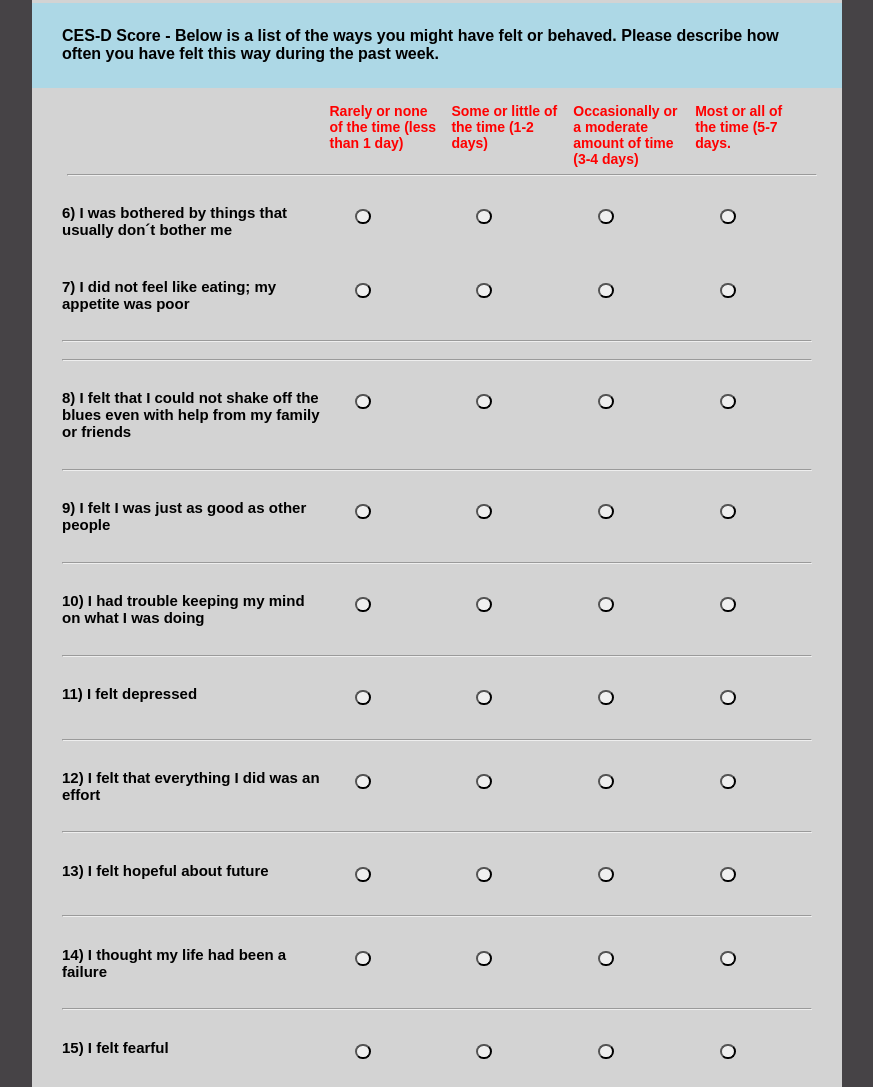
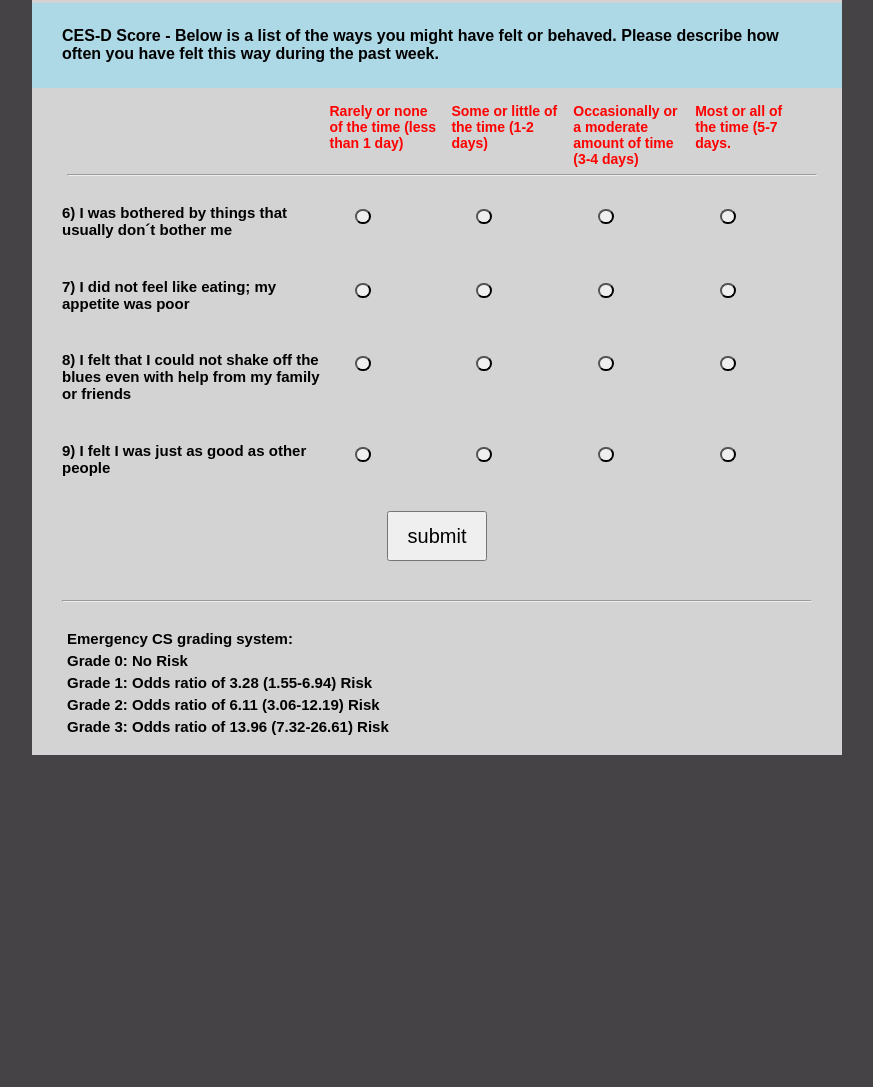
Before and after one commit to Bubble808/ECS-Prediction, a plain HTML site: page index.html in a window 1280 px wide. Shown: the part 1135-2222 px from the top of the page, without its empty margins (203-1076 px from the left). After the commit the page ends 1898 px from the top, so only its background shows below. Drawn offline with Linux system fonts and the light colour scheme.

Commit message:
Created a class for a, b, c, d choices

```diff
--- a/index.html
+++ b/index.html
@@ -40,6 +40,7 @@
   <p>If you would like more information about the study, please email (mandhane@ualberta.ca) or give us a call at 825-993-2453. </p>
   <p>Thank you.</p>
   <hr>
+
 
   <h4>1) Maternal age?
     <div class="dropdown">
@@ -87,17 +88,7 @@
 
 </div>
 
-<div class="gray-background-two grid-container">
-  <h4>8) I felt that I could not shake off the blues even with help from my family or friends</h4>
-  <button id="btn8A" class="btngrid"></button>
-  <button id="btn8B" class="btngrid"></button>
-  <button id="btn8C" class="btngrid"></button>
-  <button id="btn8D" class="btngrid"></button>
-</div>
-
-<div class="hrstyles"><hr></div>
-
-<div class="gray-background-two grid-container">
+<!-- <div class="gray-background-two grid-container">
   <h4>9) I felt I was just as good as other people</h4>
   <button id="btn9A" class="btngrid"></button>
   <button id="btn9B" class="btngrid"></button>
@@ -266,7 +257,7 @@
 </div>
 </div>
 
-<div class="hrstyles"><hr></div>
+<div class="hrstyles"><hr></div> -->
 
 <div class="gray-background-one submit-btn-styles">
 <button id="submit-btn">submit</button>
--- a/script.js
+++ b/script.js
@@ -1,10 +1,46 @@
-// Constructor function for Question objects
-// let six = document.createElement("div");
-// document.getElementById("six").classList.add("gray-background-two grid-container");
-// let node = document.createTextNode("6) I was bothered by things that usually don't bother me");
+class createabcd {
+  constructor(letter, numQ, abcd) {
+        //framwwork/html stuff
+        this.div = document.createElement("div");
+        this.btn = document.createElement("button");
+        this.btn.setAttribute("id","btn" + numQ + letter);
+        this.btn.classList.add("btngrid");
+        this.div.appendChild(this.btn)
+        document.getElementById("num").appendChild(this.div);
+
+
+        //add event listener to each button
+        document.getElementById("btn" + numQ + letter).addEventListener('click', () => this.pick(letter, numQ, abcd));
+
+    }
+
+  pick(chosen, numQ, abcd)  {
+
+    for(let i = 0; i < abcd.length(); i++){
+      abcd[i] = false;
+    }
+
+    if(chosen == "A") {abcd[0] = true;}
+    else if(chosen == "B") {abcd[1] = true;}
+    else if(chosen == "C") {abcd[2] = true;}
+    else if(chosen == "D") {abcd[3]= true;}
+
+    document.getElementById("btn" + numQ+ "A").classList.remove("chosen-answer");
+    document.getElementById("btn" + numQ + "B").classList.remove("chosen-answer");
+    document.getElementById("btn" + numQ + "C").classList.remove("chosen-answer");
+    document.getElementById("btn" + numQ + "D").classList.remove("chosen-answer");
+
+    document.getElementById("btn" + numQ + chosen).classList.add("chosen-answer");
+
+  }
+
+
+}
 
 class createQuestion {
     constructor(text, numQ) {
+      this.score = 0;
+
         this.outerDiv = document.createElement("div");
         this.outerDiv.classList.add("gray-background-two");
         this.outerDiv.classList.add("grid-container");
@@ -18,84 +54,161 @@ class createQuestion {
         this.question.appendChild(this.text)
         document.getElementById("num").appendChild(this.question);
 
-        //a
-        this.div1 = document.createElement("div");
-        this.btn1 = document.createElement("button");
-        this.btn1.setAttribute("id","btn" + numQ + "A");
-        this.btn1.classList.add("btngrid");
-        this.div1.appendChild(this.btn1)
-        document.getElementById("num").appendChild(this.div1);
+        this.abcd = [false, false, false, false];
 
-        //b
-        this.div2 = document.createElement("div");
-        this.btn2 = document.createElement("button");
-        this.btn2.setAttribute("id", "btn" + numQ + "B");
-        this.btn2.classList.add("btngrid");
-        this.div2.appendChild(this.btn2);
-        document.getElementById("num").appendChild(this.div2);
+        this.createA = new createabcd("A", numQ, this.abcd);
+        this.createB = new createabcd("B", numQ, this.abcd);
+        this.createC = new createabcd("C", numQ, this.abcd);
+        this.createD = new createabcd("D", numQ, this.abcd);
+  }
 
-        //c
-        this.div3 = document.createElement("div");
-        this.btn3 = document.createElement("button");
-        this.btn3.setAttribute("id", "btn" + numQ + "C");
-        this.btn3.classList.add("btngrid");
-        this.div3.appendChild(this.btn3)
-        document.getElementById("num").appendChild(this.div3);
+    scoreCESD(first, second, third, fourth) {
+      if (this.abcd[0] === true) {
+        this.score = first;
+      } else if (this.abcd[1] === true) {
+        this.score = second;
+      } else if (this.abcd[2]=== true) {
+        this.score = third;
+      } else if (this.abcd[3]=== true) {
+        this. score = fourth;
+      }
+    }
 
-        //d
-        this.div4 = document.createElement("div");
-        this.btn4 = document.createElement("button");
-        this.btn4.setAttribute("id", "btn" + numQ + "D");
-        this.btn4.classList.add("btngrid");
-        this.div4.appendChild(this.btn4)
-        document.getElementById("num").appendChild(this.div4);
+}
 
-        this.lastdiv = document.createElement("div");
-        this.lastdiv.classList.add("hrstyles");
-        this.lasthr = document.createElement("hr");
-        this.lastdiv.appendChild(this.lasthr);
-        document.getElementById("mc").appendChild(this.lastdiv);
-        // <div class="hrstyles"><hr></div>
+
+let questionsArray = [];
+questionsArray[0] = new createQuestion("6) I was bothered by things that usually don´t bother me", 6);
+questionsArray[1] = new createQuestion("7) I did not feel like eating; my appetite was poor", 7);
+questionsArray[2] = new createQuestion("8) I felt that I could not shake off the blues even with help from my family or friends", 8);
+questionsArray[3] = new createQuestion("9) I felt I was just as good as other people", 9);
+
+
+
+document.getElementById("submit-btn").addEventListener("click", getResult)
+
+//Result won't work unless all questions answered
+
+function getResult() {
+    for(let i = 0; i < questionsArray.length; i++) {
+      if(i===3 || i === 7 || i === 11 || i === 15){
+        questionsArray[i].scoreCESD(3, 2, 1, 0);
+      } else {
+        questionsArray[i].scoreCESD(0, 1, 2, 3);
+      }
+    }
+
+    let finalScore = 0;
+
+    for(let i =0; i < questionsArray.length; i++) {
+      finalScore += questionsArray[i].score;
+    }
+
+
+  document.getElementById("finalGrade").innerHTML = "eCS prediction risk grade: " + finalScore;
+}
 
 
 
 
-    }
+// class createQuestion {
+//   constructor(text, numQ) {
+//     this.score = 0;
 
-}
 
-class Question {
-    constructor(btnA, btnB, btnC, btnD) {
-        this.a = false;
-        this.b = false;
-        this.c = false;
-        this.d = false;
-        this.score = 0;
-        this.btnAEl = document.getElementById(btnA);
-        this.btnBEl = document.getElementById(btnB);
-        this.btnCEl = document.getElementById(btnC);
-        this.btnDEl = document.getElementById(btnD);
-        this.addEvents();
-    }
+//       this.outerDiv = document.createElement("div");
+//       this.outerDiv.classList.add("gray-background-two");
+//       this.outerDiv.classList.add("grid-container");
+//       this.outerDiv.setAttribute("id", "num");
+//       document.getElementById("mc").appendChild(this.outerDiv);
 
-        addEvents() {
-            this.btnAEl.addEventListener('click', () => this.pick(this.a, this.btnAEl));
-            this.btnBEl.addEventListener('click', () => this.pick(this.b, this.btnBEl));
-            this.btnCEl.addEventListener('click', () => this.pick(this.c, this.btnCEl));
-            this.btnDEl.addEventListener('click', () => this.pick(this.d, this.btnDEl));
-        }
 
-        pick(chosen, btn)  {
-            chosen = true;
-            this.btnAEl.classList.remove("chosen-answer");
-            this.btnBEl.classList.remove("chosen-answer");
-            this.btnCEl.classList.remove("chosen-answer");
-            this.btnDEl.classList.remove("chosen-answer");
-            btn.classList.add("chosen-answer");
-        }
-}
+//       this.text = text;
+//       this.question = document.createElement("h4");
+//       this.text = document.createTextNode(this.text)
+//       this.question.appendChild(this.text)
+//       document.getElementById("num").appendChild(this.question);
+//       //a
+//       // this.div1 = document.createElement("div");
+//       // this.btn1 = document.createElement("button");
+//       // this.btn1.setAttribute("id","btn" + numQ + "A");
+//       // this.btn1.classList.add("btngrid");
+//       // this.div1.appendChild(this.btn1)
+//       // document.getElementById("num").appendChild(this.div1);
 
-let question6 = new createQuestion("6) I was bothered by things that usually don´t bother me", 6)
-let question7 = new createQuestion("7) I did not feel like eating; my appetite was poor", 7)
-let q6 = new Question("btn6A", "btn6B", "btn6C", "btn6D");
-let q7 = new Question("btn7A", "btn7B", "btn7C", "btn7D");
+//       this.createA = new createabcd("A", numQ);
+//       this.createB = new createabcd("B", numQ);
+//       this.createC = new createabcd("C", numQ);
+//       this.createD = new createabcd("D", numQ);
+
+
+//       // this.lastdiv = document.createElement("div");
+//       // this.lastdiv.classList.add("hrstyles");
+//       // this.lasthr = document.createElement("hr");
+//       // this.lastdiv.appendChild(this.lasthr);
+//       // document.getElementById("mc").appendChild(this.lastdiv);
+//       this.myFour = [false, false, false, false];
+//       // this.a = false;
+//       // this.b = false;
+//       // this.c = false;
+//       // this.d = false;
+
+//       // this.btnAEl = document.getElementById("btn" + numQ + "A");
+//       document.getElementById("btn" + numQ + "A").addEventListener('click', () => this.pick("a", numQ));
+//       // this.btnBEl = document.getElementById("btn" + numQ + "B");
+//       // this.btnCEl = document.getElementById("btn" + numQ + "C");
+//       // this.btnDEl = document.getElementById("btn" + numQ + "D");
+//       // this.addEvents();
+//   }
+
+//   // addEvents() {
+//     // this.btnAEl.addEventListener('click', () => this.pick("a", this.btnAEl));
+//     // this.btnBEl.addEventListener('click', () => this.pick("b", this.btnBEl));
+//     // this.btnCEl.addEventListener('click', () => this.pick("c", this.btnCEl));
+//     // this.btnDEl.addEventListener('click', () => this.pick("d", this.btnDEl));
+// // }
+
+//   pick(chosen, numQ)  {
+//       this.a = false;
+//       this.b = false;
+//       this.c = false;
+//       this.d = false;
+
+//       if(chosen == "A") {this.a = true;}
+//       else if(chosen == "B") {this.b = true;}
+//       else if(chosen == "C") {this.c = true;}
+//       else if(chosen == "D") {this.d = true;}
+
+//       // this.btnAEl.classList.remove("chosen-answer");
+//       document.getElementById("btn" + numQ + "A").classList.add("chosen-answer");
+//       // this.btnBEl.classList.remove("chosen-answer");
+//       // this.btnCEl.classList.remove("chosen-answer");
+//       // this.btnDEl.classList.remove("chosen-answer");
+//       // btn.classList.add("chosen-answer");
+//   }
+
+//   scoreCESD1() {
+//     if (this.a === true) {
+//       this.score = 0;
+//     } else if (this.b === true) {
+//       this.score = 1;
+//     } else if (this.c === true) {
+//       this.score = 2;
+//     } else if (this.d === true) {
+//       this. score = 3;
+//     }
+//   }
+
+//   scoreCESD2() {
+//     if (this.a === true) {
+//       this.score = 3;
+//     } else if (this.b === true) {
+//       this.score = 2;
+//     } else if (this.c === true) {
+//       this.score = 1;
+//     } else if (this.d === true) {
+//       this. score = 0;
+//     }
+//   }
+
+// }
```
